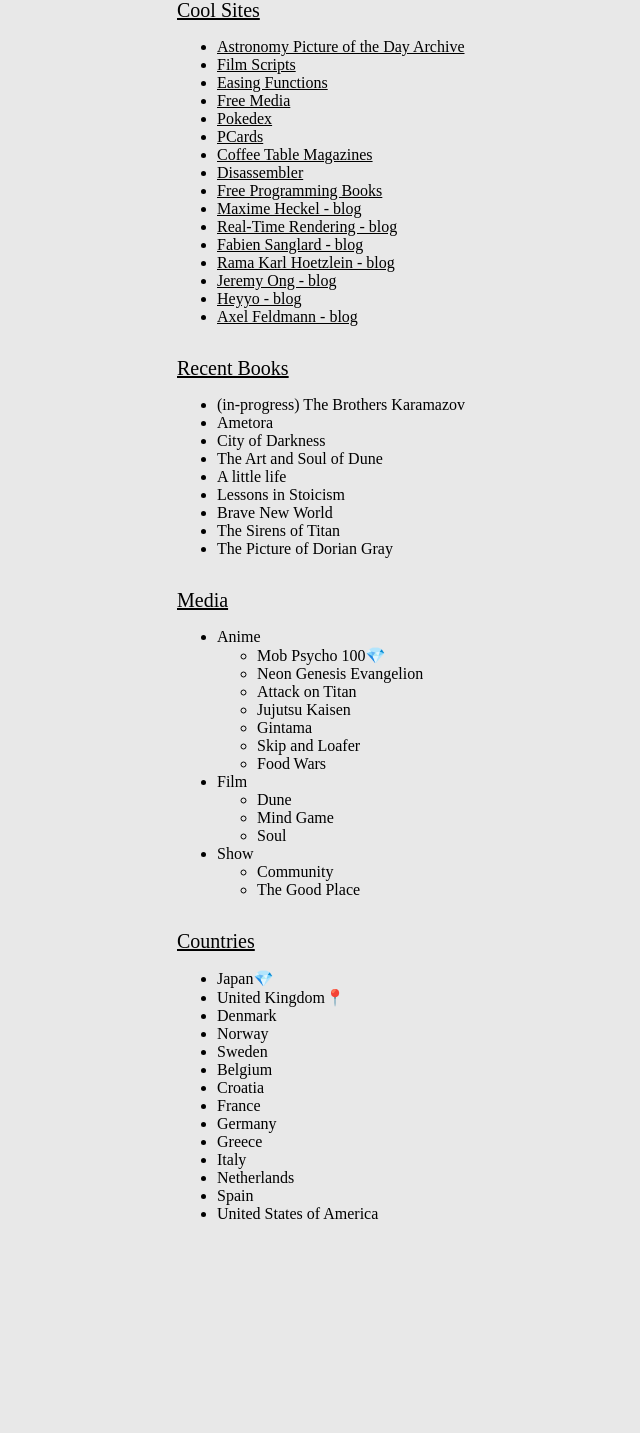
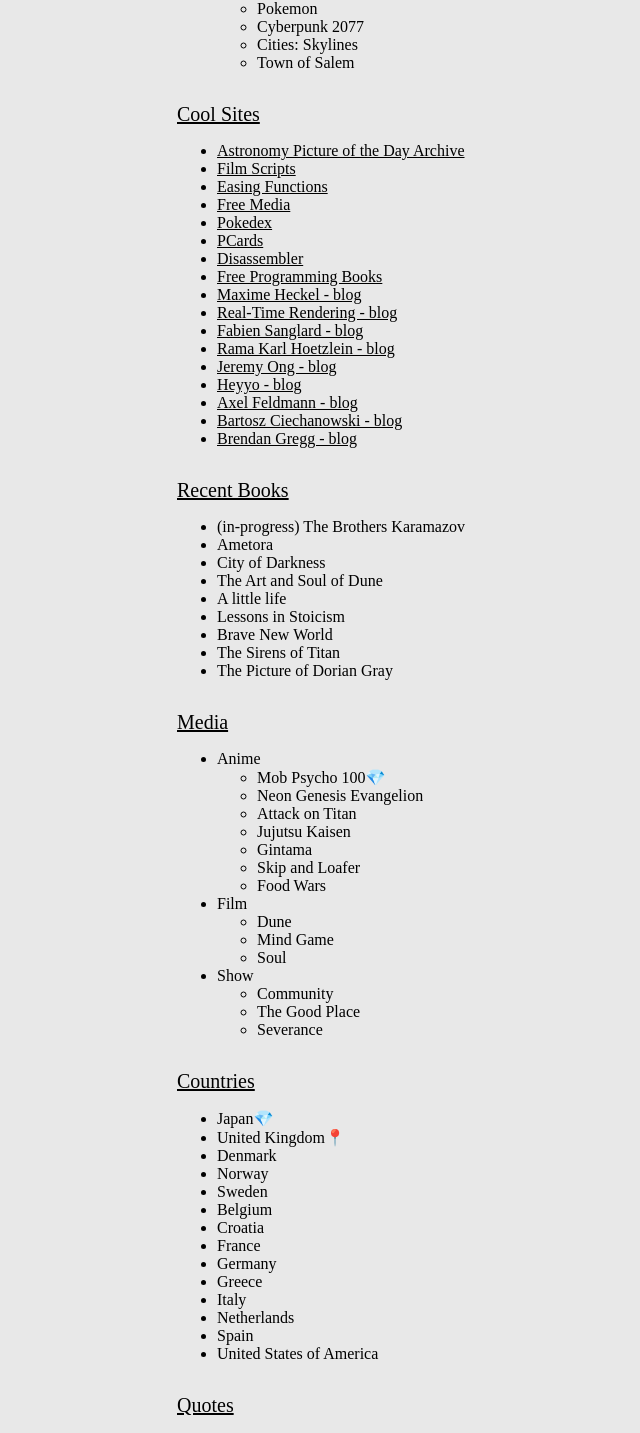
Before and after one commit to toruyama04/toruyama04.github.io, a React (Vite) app: page /interests in a window 1280 px wide. Shown: the part 435-1868 px from the top of the page, without its empty margins (238-878 px from the left). Before the commit the page ends 1674 px from the top, so only its background shows below. Built offline with nearby package versions, Linux system fonts and the light colour scheme; a web font is replaced by a local one.

Commit message:
updating interests

```diff
--- a/src/pages/Interests.tsx
+++ b/src/pages/Interests.tsx
@@ -9,6 +9,7 @@
       </Link>
 
       <div className="contents">
+        <p>updated 18/10/25</p>
         <h3 className="sub-header">Topics</h3>
         <ul>
           <li>Fluid Simulation</li>
@@ -23,6 +24,9 @@
             <li>League of Legends</li>
             <li>Overwatch</li>
             <li>Pokemon</li>
+            <li>Cyberpunk 2077</li>
+            <li>Cities: Skylines</li>
+            <li>Town of Salem</li>
           </ul>
         </ul>
 
@@ -77,6 +81,7 @@
           <ul>
             <li>Community</li>
             <li>The Good Place</li>
+            <li>Severance</li>
           </ul>
         </ul>
 
@@ -97,6 +102,15 @@
           <li>Spain</li>
           <li>United States of America</li>
         </ul>
+
+        <h3 className="sub-header">Quotes</h3>
+        <ul>
+          <li>
+            I would rather have questions that can't be answered than answers
+            that can't be questioned - Richard Feynman
+          </li>
+          <p></p>
+        </ul>
       </div>
     </>
   );
@@ -112,7 +126,6 @@
   { label: "Free Media", url: "https://fmhy.pages.dev/" },
   { label: "Pokedex", url: "https://rotomlabs.net/dex" },
   { label: "PCards", url: "https://pokemoncard.io/card-database/" },
-  { label: "Coffee Table Magazines", url: "https://coffeetablemags.de/" },
   { label: "Disassembler", url: "https://disasm.pro/" },
   {
     label: "Free Programming Books",
@@ -131,4 +144,9 @@
   { label: "Jeremy Ong - blog", url: "https://www.jeremyong.com/" },
   { label: "Heyyo - blog", url: "https://heyyocg.link/en/" },
   { label: "Axel Feldmann - blog", url: "https://feldmann.nyc/blog/" },
+  { label: "Bartosz Ciechanowski - blog", url: "https://ciechanow.ski/" },
+  {
+    label: "Brendan Gregg - blog",
+    url: "https://www.brendangregg.com/blog/index.html",
+  },
 ];
```
